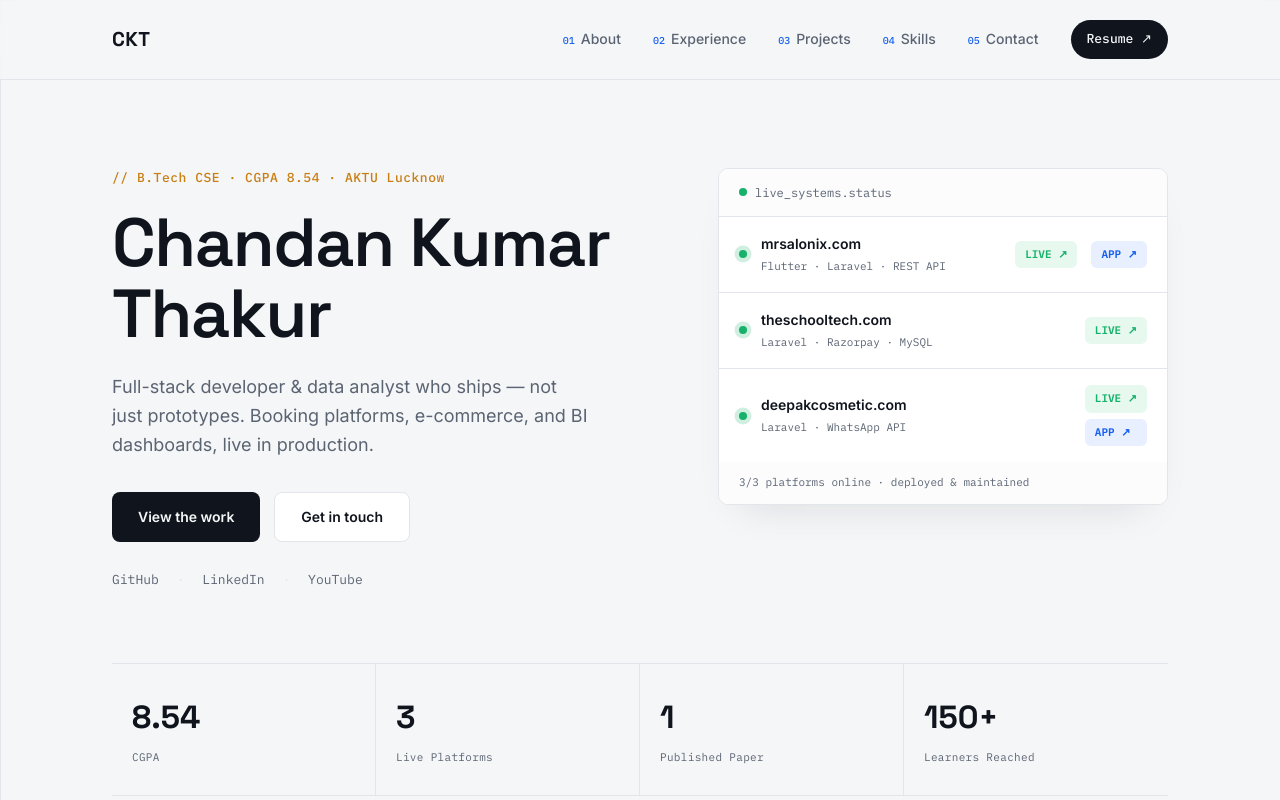
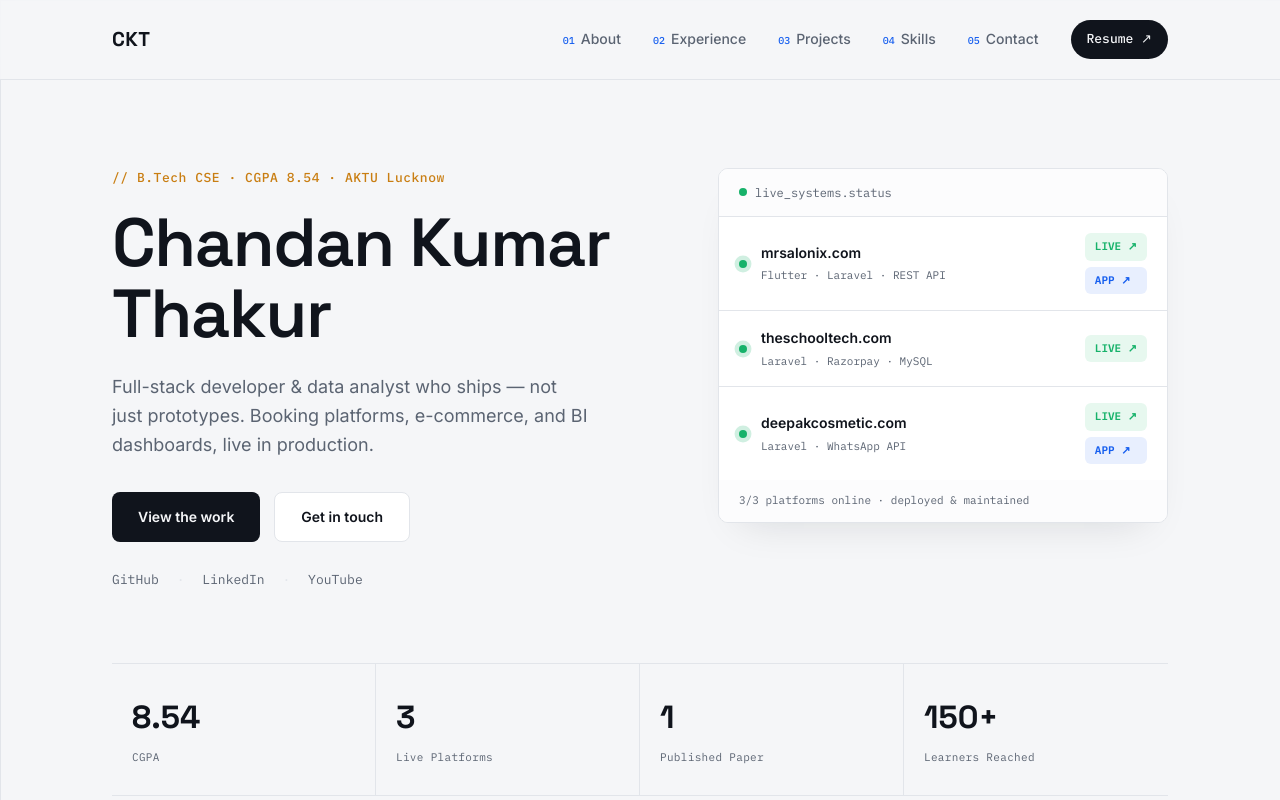
Before and after one commit to Chan4111/MyProfile, a plain HTML site: page index.html in a window 1280 px wide. Shown: the top 800 px of the page. Drawn offline with Linux system fonts and the light colour scheme.

Commit message:
Add status tag group with links in index.html

```diff
--- a/index.html
+++ b/index.html
@@ -62,8 +62,10 @@
               <span class="status-name">mrsalonix.com</span>
               <span class="status-desc mono">Flutter · Laravel · REST API</span>
             </div>
+            <div class="status-tag-group">
             <a href="https://mrsalonix.com" target="_blank" rel="noopener" class="status-tag mono">LIVE ↗</a>
              <a href="https://play.google.com/store/apps/details?id=com.mrsalonix.app" target="_blank" rel="noopener" class="status-tag mono status-tag-app">APP ↗</a>
+            </div>
           </li>
           <li>
             <span class="status-led"></span>
```
